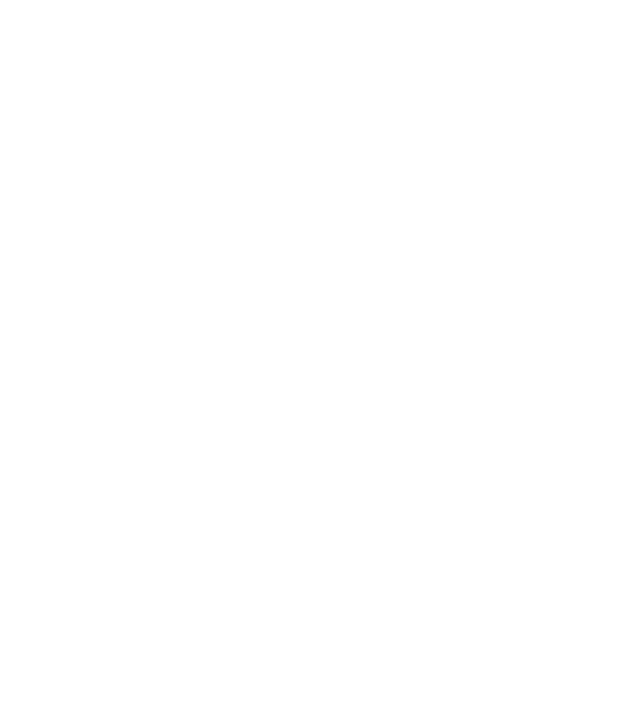
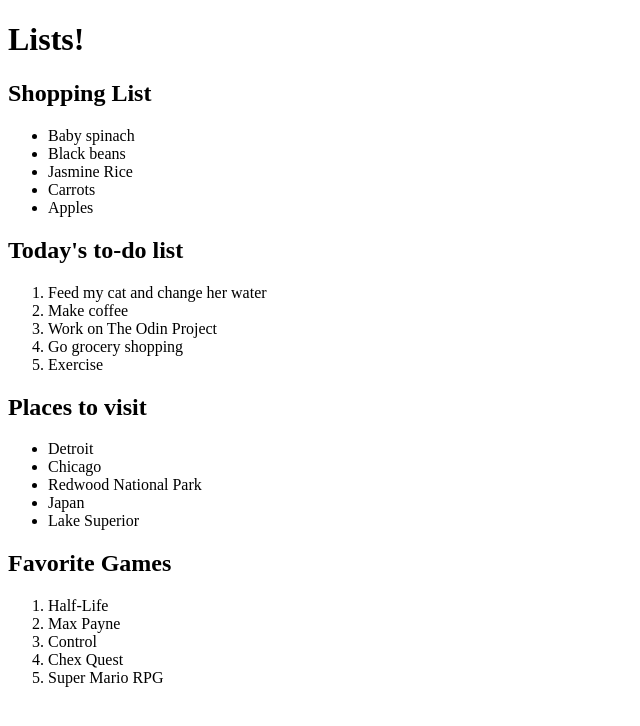
Before and after one commit to hullrt/foundations-top, a plain HTML site: page Lists/index.html in a window 1280 px wide. Shown: the whole page, without its empty margins (0-640 px from the left). Drawn offline with Linux system fonts and the light colour scheme.

Commit message:
Complete Lists assignment

```diff
--- a/Lists/index.html
+++ b/Lists/index.html
@@ -5,6 +5,46 @@
         <title>Lists assignment</title>
     </head>
     <body>
-
+    <h1>
+        Lists!
+    </h1>
+    <h2>
+        Shopping List
+    </h2>
+    <ul>
+        <li>Baby spinach</li>
+        <li>Black beans</li>
+        <li>Jasmine Rice</li>
+        <li>Carrots</li>
+        <li>Apples</li>
+    </ul>
+    <h2>
+        Today's to-do list
+    </h2>
+    <ol>
+        <li>Feed my cat and change her water</li>
+        <li>Make coffee</li>
+        <li>Work on The Odin Project</li>
+        <li>Go grocery shopping</li>
+        <li>Exercise</li>
+    </ol>
+    <h2>Places to visit</h2>
+    <ul>
+        <li>Detroit</li>
+        <li>Chicago</li>
+        <li>Redwood National Park</li>
+        <li>Japan</li>
+        <li>Lake Superior</li>
+    </ul>
+    <h2>
+        Favorite Games
+    </h2>
+    <ol>
+        <li>Half-Life</li>
+        <li>Max Payne</li>
+        <li>Control</li>
+        <li>Chex Quest</li>
+        <li>Super Mario RPG</li>
+    </ol>
     </body>
 </html>
```
